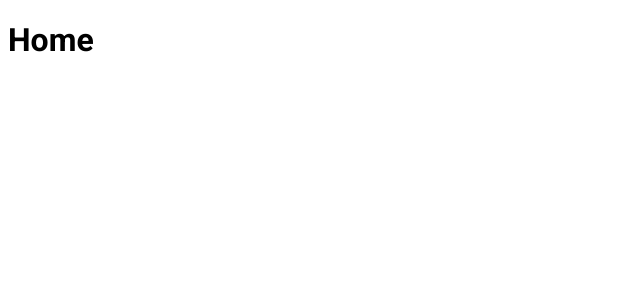
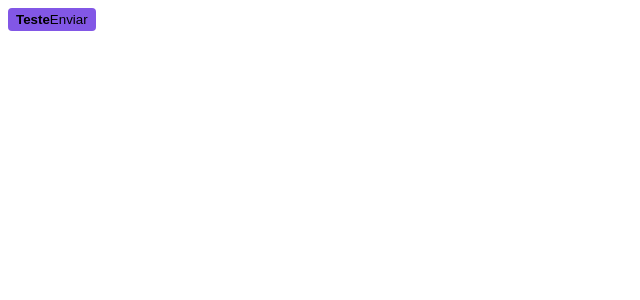
Before and after one commit to rmmena123/ignite-shop, a Next.js app: page / in a window 1280 px wide. Shown: the top 300 px of the page, without its empty margins (0-640 px from the left). Built offline with nearby package versions, Linux system fonts and the light colour scheme.

Commit message:
#3 - Configurando Stitches

```diff
--- a/package.json
+++ b/package.json
@@ -9,6 +9,7 @@
     "lint": "next lint"
   },
   "dependencies": {
+    "@stitches/react": "^1.2.8",
     "@types/node": "20.2.1",
     "@types/react": "18.2.6",
     "@types/react-dom": "18.2.4",
--- a/src/pages/_document.tsx
+++ b/src/pages/_document.tsx
@@ -1,9 +1,12 @@
 import { Html, Head, Main, NextScript } from 'next/document'
+import { getCssText } from '../styles';
 
 export default function Document() {
   return (
     <Html lang="en">
-      <Head />
+      <Head>
+        <style id="stitches" dangerouslySetInnerHTML={{ __html: getCssText() }} />
+      </Head>
       <body>
         <Main />
         <NextScript />
--- a/src/pages/index.tsx
+++ b/src/pages/index.tsx
@@ -1,5 +1,25 @@
+import { styled } from "../styles"
+
+const Button = styled("button", {
+  backgroundColor: "$rocketseat",
+  borderRadius: 4,
+  border: 0,
+  padding: "4px 8px",
+
+  span: {
+    fontWeight: "bold"
+  },
+
+  "&:hover": {
+    filter: "brightness(0.8)"
+  }
+})
+
 export default function Home() {
   return (
-    <h1>Home</h1>
+    <Button>
+      <span>Teste</span>
+      Enviar
+    </Button>
   )
 }
--- /dev/null
+++ b/src/styles/index.ts
@@ -0,0 +1,18 @@
+import { createStitches } from "@stitches/react"
+
+export const {
+    config,
+    styled,
+    css,
+    globalCss,
+    keyframes,
+    getCssText,
+    theme,
+    createTheme
+} = createStitches({
+    theme: {
+        colors: {
+            rocketseat: "#8257e6",
+        }
+    }
+})
```
Also changed, not shown: 1 other file (tests, documents, lock files or other folders).
